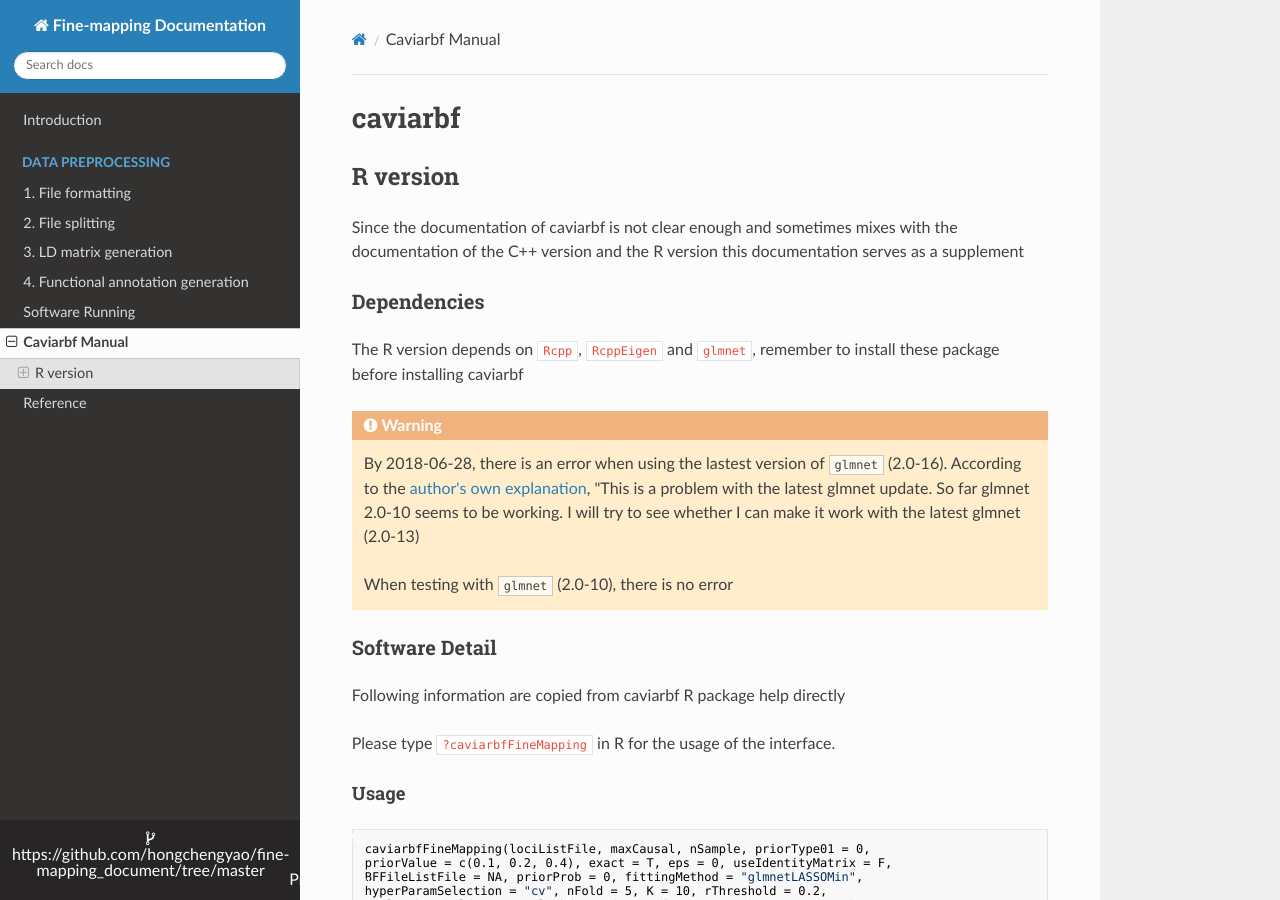
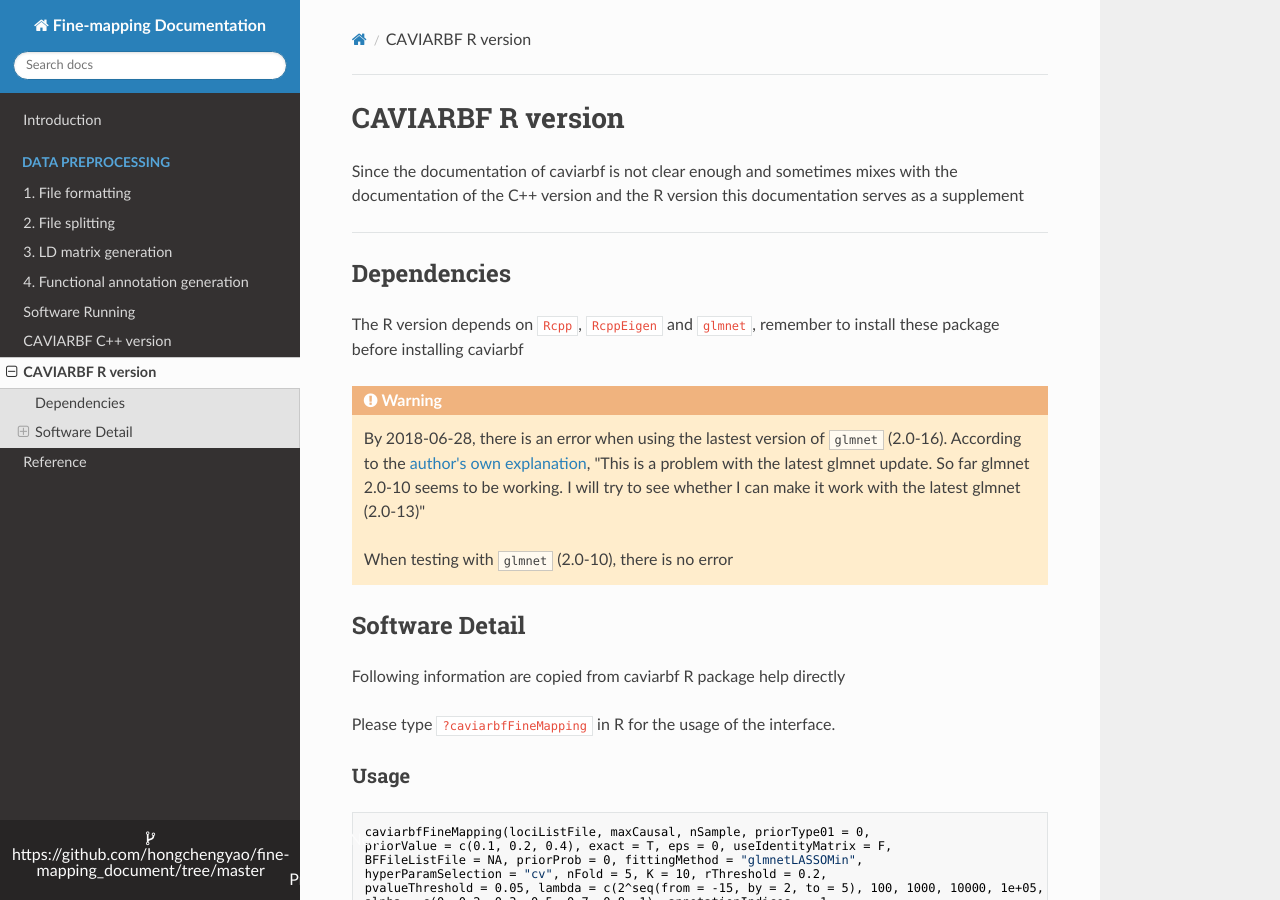
Before and after one commit to hongchengyao/fine-mapping_document, an MkDocs documentation site: the page built from docs/caviarbf_R.md, in a window 1280 px wide and 900 px high. Built offline with MkDocs 1.6.1, drawn with Linux system fonts in a browser that asks for light colours; nearby versions of some CDN libraries; old or Windows-style settings are respelled for this version of MkDocs.

Commit message:
major update, add content for caviarbf c++ version

```diff
--- a/docs/caviarbf_manual.md
+++ b/docs/caviarbf_R.md
@@ -1,20 +1,22 @@
-# caviarbf
-## R version
+# CAVIARBF R version
 Since the documentation of caviarbf is not clear enough and sometimes mixes with the documentation of the C++ version and the R version this documentation serves as a supplement
-### Dependencies
+
+---
+
+## Dependencies
 The R version depends on `Rcpp`, `RcppEigen` and `glmnet`, remember to install these package before installing caviarbf
 
 !!! Warning
 
-    By 2018-06-28, there is an error when using the lastest version of `glmnet` (2.0-16). According to the [author's own explanation](https://bitbucket.org/Wenan/caviarbf/issues/2/error-running-test_packager), "This is a problem with the latest glmnet update. So far glmnet 2.0-10 seems to be working. I will try to see whether I can make it work with the latest glmnet (2.0-13)
+    By 2018-06-28, there is an error when using the lastest version of `glmnet` (2.0-16). According to the [author's own explanation](https://bitbucket.org/Wenan/caviarbf/issues/2/error-running-test_packager), "This is a problem with the latest glmnet update. So far glmnet 2.0-10 seems to be working. I will try to see whether I can make it work with the latest glmnet (2.0-13)"
 
     When testing with `glmnet` (2.0-10), there is no error
 
-### Software Detail
+## Software Detail
 Following information are copied from caviarbf R package help directly
 
 Please type `?caviarbfFineMapping` in R for the usage of the interface.
-#### Usage
+### Usage
 
     caviarbfFineMapping(lociListFile, maxCausal, nSample, priorType01 = 0,
     priorValue = c(0.1, 0.2, 0.4), exact = T, eps = 0, useIdentityMatrix = F,
@@ -26,7 +28,7 @@
     overwriteExistingResults = F, maxIter = 50, deltaLik = 0.01,
     useParallel = F, ncores = 1, verbose = F)
 
-#### Argument
+### Argument
 
 - `lociListFile` A file listing all the z score files.
 
@@ -98,7 +100,7 @@
 
 - `verbose` If true, more information are printed
 
-#### value
+### value
 
 The results are saved in several files.
 
@@ -114,5 +116,5 @@
 
 `<outputPrefix>.time` saves the running time.
 
-#### Note
+### Note
 `"topK"` First, annotations are ranked by their individual increase in likelihood compared to the model without any annotations. Then the top k annotations are used
--- a/mkdocs.yml
+++ b/mkdocs.yml
@@ -7,7 +7,8 @@
     - '3. LD matrix generation': 'preprocessing/ld_matrix_generation.md'
     - '4. Functional annotation generation': 'preprocessing/functional_annotation_generation.md'
   - Software Running: 'software_running.md'
-  - Caviarbf Manual: 'caviarbf_manual.md'
+  - CAVIARBF C++ version: 'caviarbf_c++.md'
+  - CAVIARBF R version: 'caviarbf_R.md'
   - Reference: 'reference.md'
 theme: readthedocs
 repo_name: https://github.com/hongchengyao/fine-mapping_document/tree/master
@@ -15,5 +16,4 @@
 markdown_extensions:
     - toc:
         permalink: True
-markdown_extensions:
-  - admonition
+    - admonition
```
Also changed, not shown: docs/caviarbf_c++.md (added, +142 -0 lines), docs/media/15513537966610.jpg (added), docs/media/15513538651697.jpg (added), docs/media/15513545061050.jpg (added), docs/media/15513573018739.jpg (added), docs/media/15513573300705.jpg (added).
